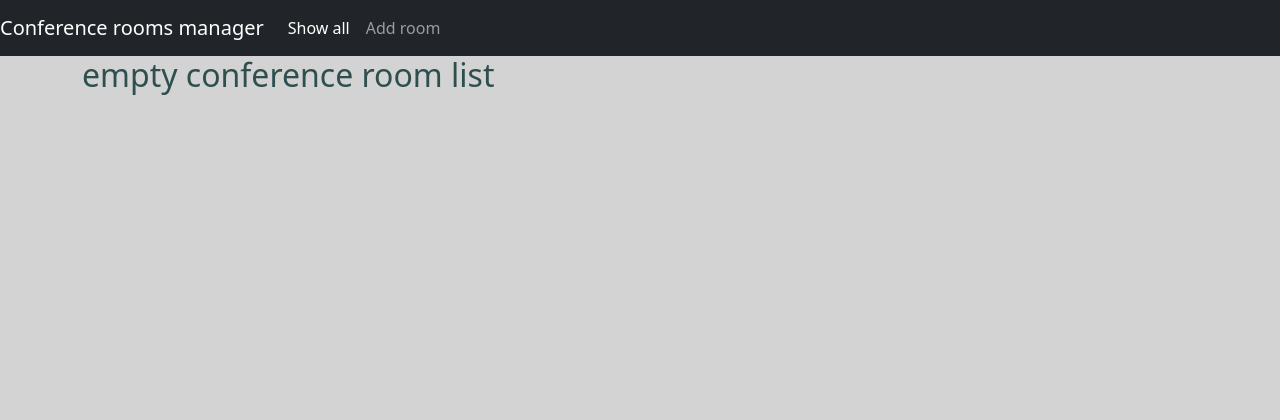
After one commit to justinaluc/conference_room_booking, a Django app: page /room/ in a window 1280 px wide. The commit adds this page. Shown: the top 420 px of the page. Run offline with Django 4.2, Linux system fonts and the light colour scheme; tables that the repository leaves empty hold one stand-in row (values such as "Sample post").

Commit message:
show list of rooms or >empty information

```diff
--- a/room_manager/templates/room_manager/base.html
+++ b/room_manager/templates/room_manager/base.html
@@ -6,7 +6,7 @@
     <meta name="viewport"
           content="width=device-width, user-scalable=no, initial-scale=1.0, maximum-scale=1.0, minimum-scale=1.0">
     <meta http-equiv="X-UA-Compatible" content="ie=edge">
-    <title>HOME PAGE {% block title %}{% endblock %}</title>
+    <title>{% block title %}{% endblock %}</title>
     <link rel="stylesheet" href="{% static 'styles/bootstrap.min.css' %}">
     <link rel="stylesheet" href="{% static 'styles/main.css' %}">
     {% block scripts %}
@@ -23,12 +23,9 @@
 <!-- Nav -->
 <nav class="navbar navbar-expand-lg navbar navbar-dark bg-dark">
   <a class="navbar-brand" href="#">Conference rooms manager</a>
-  <button class="navbar-toggler" type="button" data-toggle="collapse" data-target="#navbarNavAltMarkup" aria-controls="navbarNavAltMarkup" aria-expanded="false" aria-label="Toggle navigation">
-    <span class="navbar-toggler-icon"></span>
-  </button>
   <div class="collapse navbar-collapse" id="navbarNavAltMarkup">
     <div class="navbar-nav">
-      <a class="nav-item nav-link active" href="#">Show all<span class="sr-only"></span></a>
+      <a class="nav-item nav-link active" href="{% url 'room_list' %}">Show all<span class="sr-only"></span></a>
       <a class="nav-item nav-link" href="#">Add room</a>
     </div>
   </div>
--- /dev/null
+++ b/room_manager/templates/room_manager/conferenceroom_list.html
@@ -0,0 +1,10 @@
+{% extends 'room_manager/base.html' %}
+{% load static %}
+{% block title %} ALL ROOMS {% endblock %}
+{% block content %}
+{% if context %}
+    <p>{{ context }}</p>
+{% else %}
+    <h2> empty conference room list</h2>
+{% endif %}
+{% endblock %}
--- a/room_manager/views.py
+++ b/room_manager/views.py
@@ -13,3 +13,5 @@ class RoomListView(ListView):
 
     model = ConferenceRoom
     paginate_by = 12
+    context_object_name = 'list_of_all_rooms_in_database'
+    template_name = 'room_manager/conferenceroom_list.html'
```
